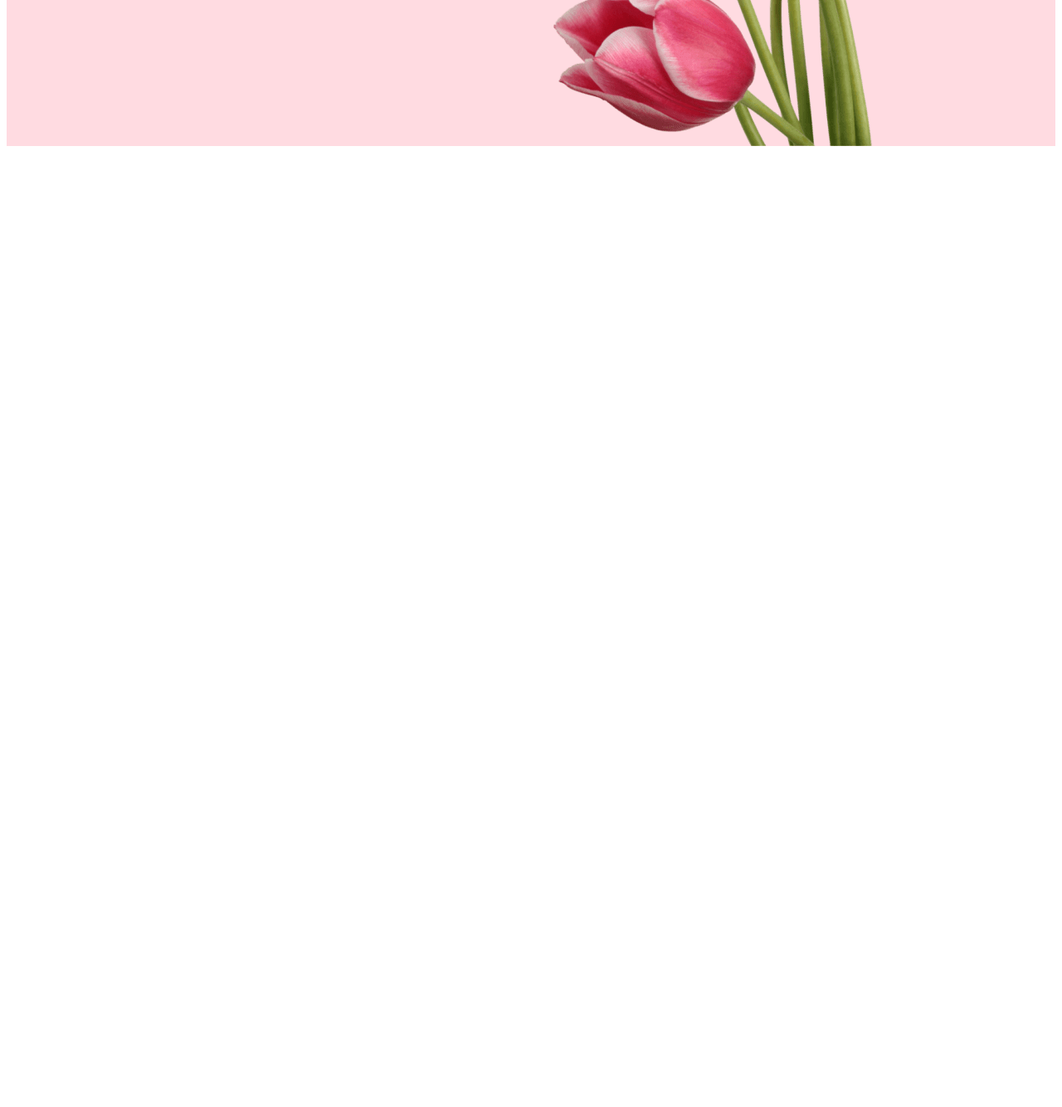
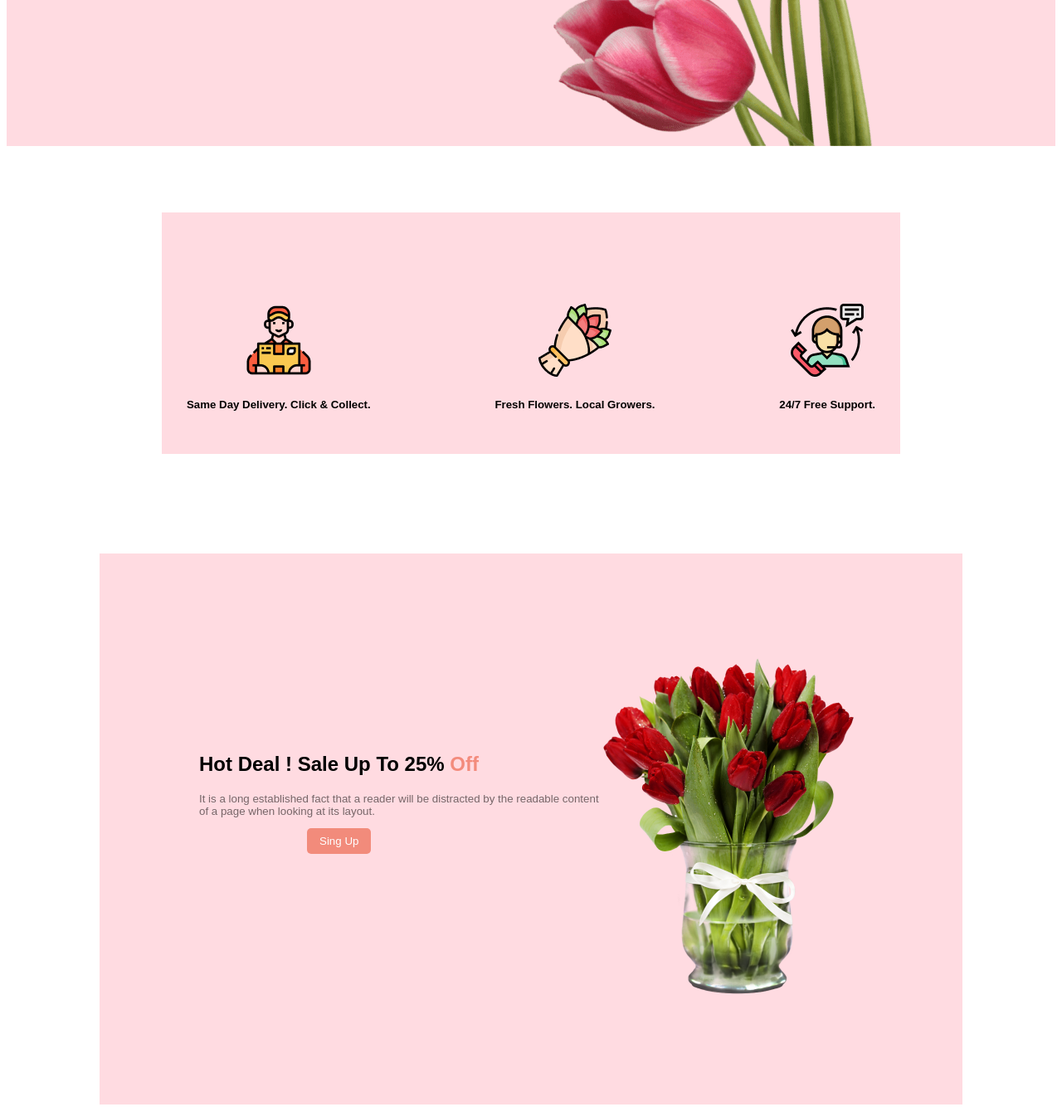
Before and after one commit to Sazib018/Portfolio-Flower, a plain HTML site: page index.html in a window 1280 px wide. Shown: the part 632-1966 px from the top of the page at 83% size. Before the commit the page ends 816 px from the top, so only its background shows below. Drawn offline with Linux system fonts and the light colour scheme.

Commit message:
main section done

```diff
--- a/index.html
+++ b/index.html
@@ -22,6 +22,50 @@
         </div>
     </div>
    </header>
+   <main>
+    <section>
+       <div class="modefi-2">
+        <div class="d-flex">
+           <div>
+            <img src="image/Group 57.png" alt="">
+            <h5>Same Day Delivery. Click & Collect.</h5>
+           </div>
+            <div>
+                <img src="image/Group 58.png" alt="">
+            <h5>Fresh Flowers. Local Growers.</h5>
+            </div>
+           <div>
+            <img src="image/Group 59.png" alt="">
+            <h5>24/7 Free Support.</h5>
+           </div>
+           </div>
+       </div>
 
+    </section>
+   <section class="modefi">
+    <div class="break">
+        <div>
+            <h1 class="w-21">Hot Deal ! Sale Up To 25% <span class="text-colour">Off</span></h1>
+            <p class="w-22">It is a long established fact that a reader will be distracted by the readable
+                content of a page when looking at its layout.</p>
+                <button class="btn-1">Sing Up</button>
+            </div>
+            <div>
+                <img src="image/pngwing 8.png" alt="">
+            </div>
+       </div>
+   </section>
+   <section class="bg-img">
+    <div class="center">
+        <h1>Get The Latest Deals</h1>
+    <h5>$30 coupon for first shopping</h5>
+    <form action="">
+        <input class="center-2" type="text" placeholder="Enter your email here...">
+        <button class="btn-1">Subscribe</button>
+    </form>
+    </div>
+
+   </section>
+   </main>
 </body>
 </html>
```
